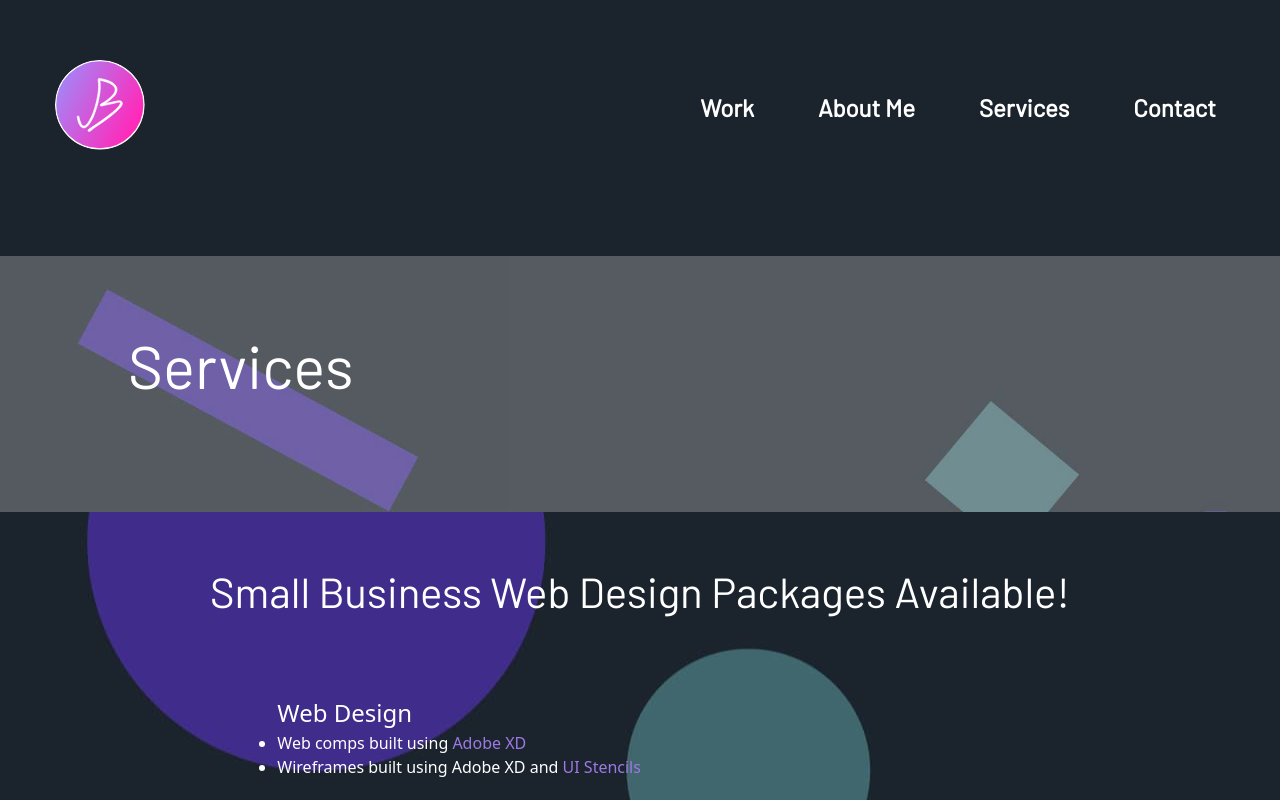
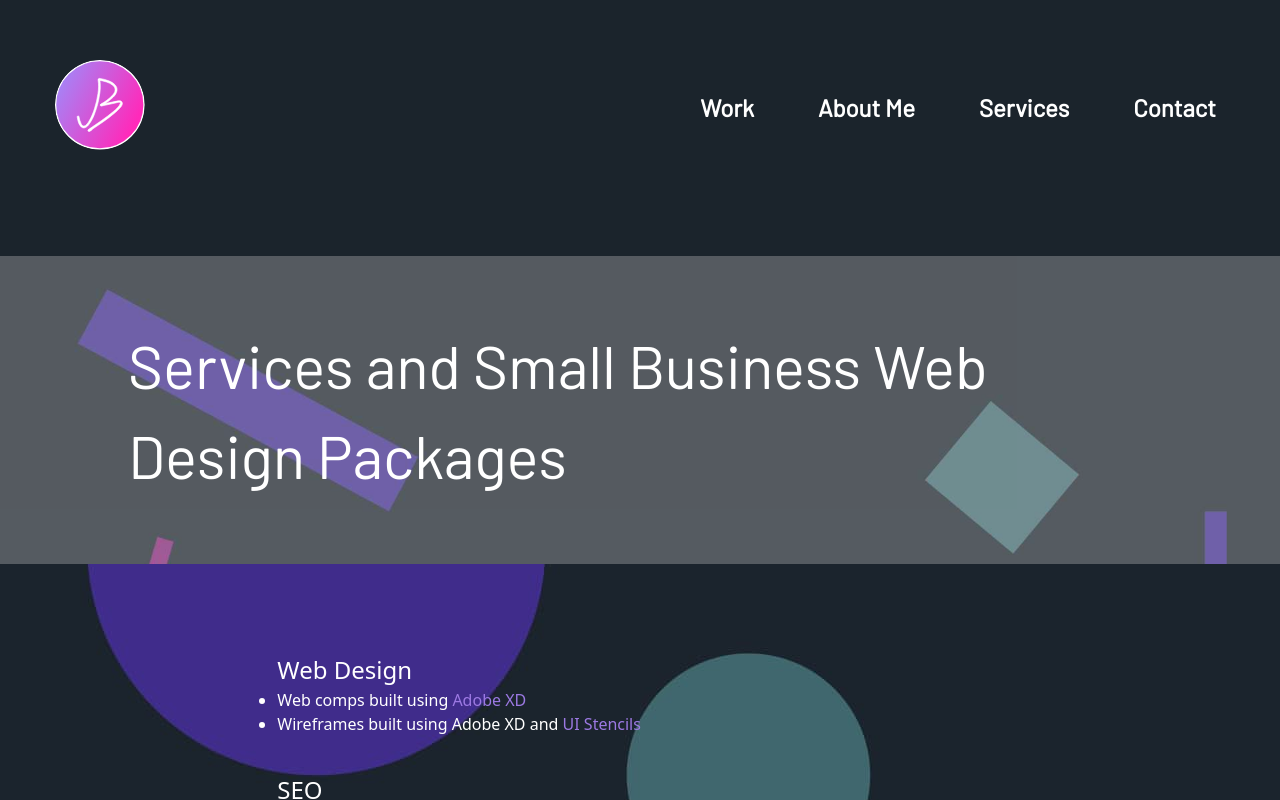
Before and after one commit to jbentley10/header-in-nextjs, a Next.js app: page /services in a window 1280 px wide. Shown: the top 800 px of the page. Built offline with nearby package versions, Linux system fonts and the light colour scheme.

Commit message:
Updated keyword on the H1 for the services page. Adjusted image header component height and padding.

```diff
--- a/components/ImageHeader.js
+++ b/components/ImageHeader.js
@@ -20,9 +20,9 @@ const ImageHeader = (props) => {
   } = props
 
   return (
-    <div className="background sm:h-56 lg:h-56 xl:h-64 opacity-75">
+    <div className="background sm:h-56 md:h-auto opacity-75">
       <div className="header__content" style={headerContentStyle}>
-        <h1 className="text-left pt-16">{heading}</h1>
+        <h1 className="text-left py-16">{heading}</h1>
       </div>
 
       <style jsx>{`
--- a/pages/services.js
+++ b/pages/services.js
@@ -37,12 +37,11 @@ export default function Home() {
         drawAnimations={false}
       >
         <ImageHeader
-          heading={"Services"}
+          heading={"Services and Small Business Web Design Packages"}
         />
 
         <div className="background-dots text-container w-full sm:p-8 md:p-24 lg:p-0">
           <div className="text-content sm:p-4 md:px-24">
-            <h2 className="text-white text-center md:pt-8">Small Business Web Design Packages Available!</h2>
             <p>&nbsp;</p>
             <p>&nbsp;</p>
             <p className="text-white lg:w-4/6 m-auto">Web Design</p>
```
